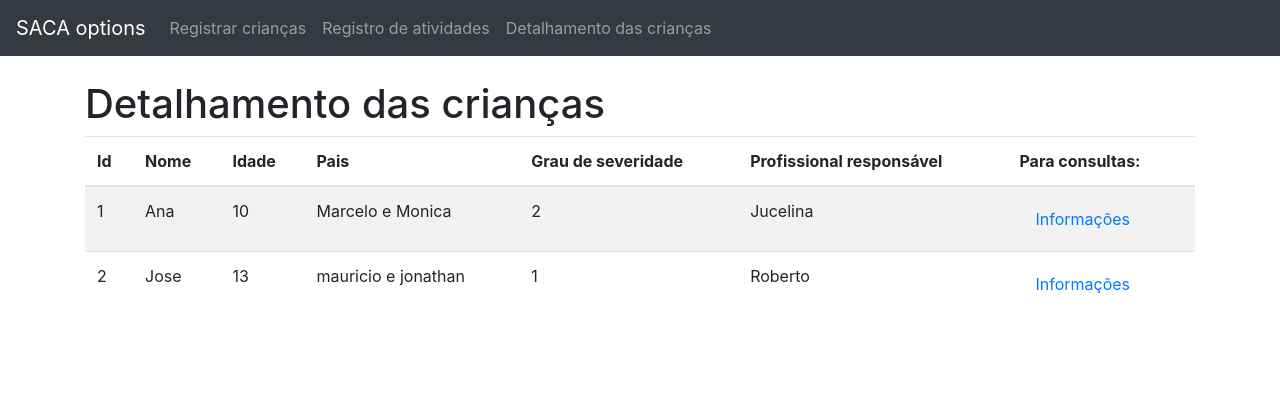
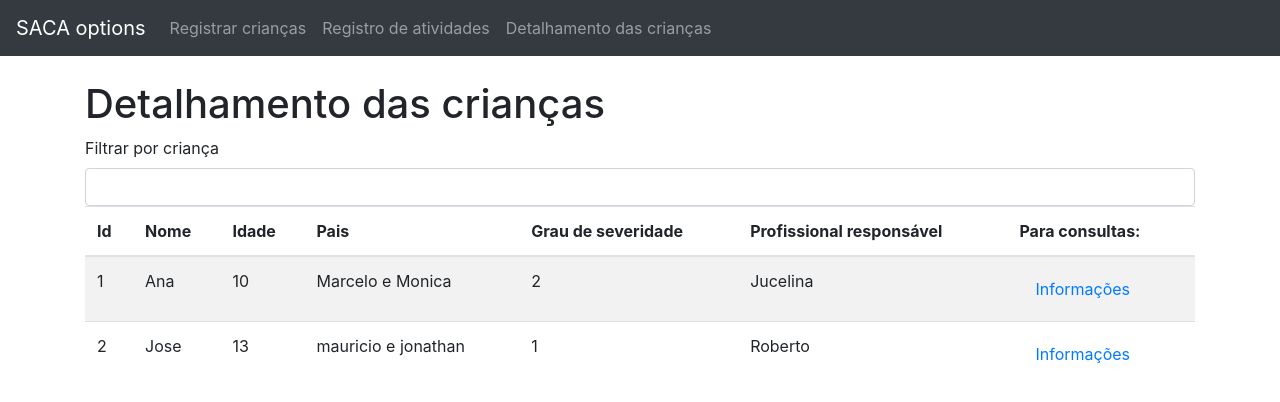
Before and after one commit to vxima/SACA, an Angular app in the folder angular-http/: page /children-detailing in a window 1280 px wide. Shown: the top 402 px of the page. Built offline with nearby package versions, Linux system fonts and the light colour scheme; data requests are answered from the project's data file.

Commit message:
Adiciconando Busca na tabela de crianças

```diff
--- a/angular-http/package.json
+++ b/angular-http/package.json
@@ -19,7 +19,9 @@
     "@angular/platform-browser": "~11.2.11",
     "@angular/platform-browser-dynamic": "~11.2.11",
     "@angular/router": "~11.2.11",
+    "angular-bootstrap-md": "^11.0.0",
     "bootstrap": "^4.6.0",
+    "mdb-ui-kit": "^3.5.1",
     "rxjs": "~6.6.0",
     "tslib": "^2.0.0",
     "zone.js": "~0.11.3"
--- a/angular-http/src/app/components/children-detailing/children-detailing.component.html
+++ b/angular-http/src/app/components/children-detailing/children-detailing.component.html
@@ -1,4 +1,12 @@
 <h1>Detalhamento das crianças</h1>
+
+<div class>
+    <label >Filtrar por criança</label>
+    <div>
+        <input [(ngModel)]="filter" class="form-control">
+    </div>
+</div>
+
 <table class="table table-striped">
     <thead>
         <tr>
@@ -13,7 +21,7 @@
     </thead>
     <tbody>
 
-        <tr *ngFor="let child of children">
+        <tr *ngFor="let child of filteredChildren">
             <td>{{ child.id }}</td>
             <td>{{ child.name }}</td>
             <td>{{ child.age }}</td>
--- a/angular-http/src/app/components/children-detailing/children-detailing.component.ts
+++ b/angular-http/src/app/components/children-detailing/children-detailing.component.ts
@@ -12,6 +12,10 @@ export class ChildrenDetailingComponent implements OnInit {
   child = {} as Child;
   children: Child[] = [];
 
+  filteredChildren: Child[] = [];
+
+  _filterBy!: string;
+
   constructor(private childService: ChildService) {}
 
   ngOnInit() {
@@ -21,8 +25,17 @@ export class ChildrenDetailingComponent implements OnInit {
   getChildren() {
     this.childService.getChildren().subscribe((children: Child[]) => {
       this.children = children;
+      this.filteredChildren = this.children;
     });
   }
 
+  set filter(value: string) {
+    this._filterBy = value;
+    this.filteredChildren = this.children.filter((_children: Child) => _children.name.toLocaleLowerCase().indexOf(this._filterBy.toLocaleLowerCase()) > -1);
+  }
+
+  get filter() {
+    return this._filterBy;
+  }
 
 }
```
Also changed, not shown: 1 other file (tests, documents, lock files or other folders).
